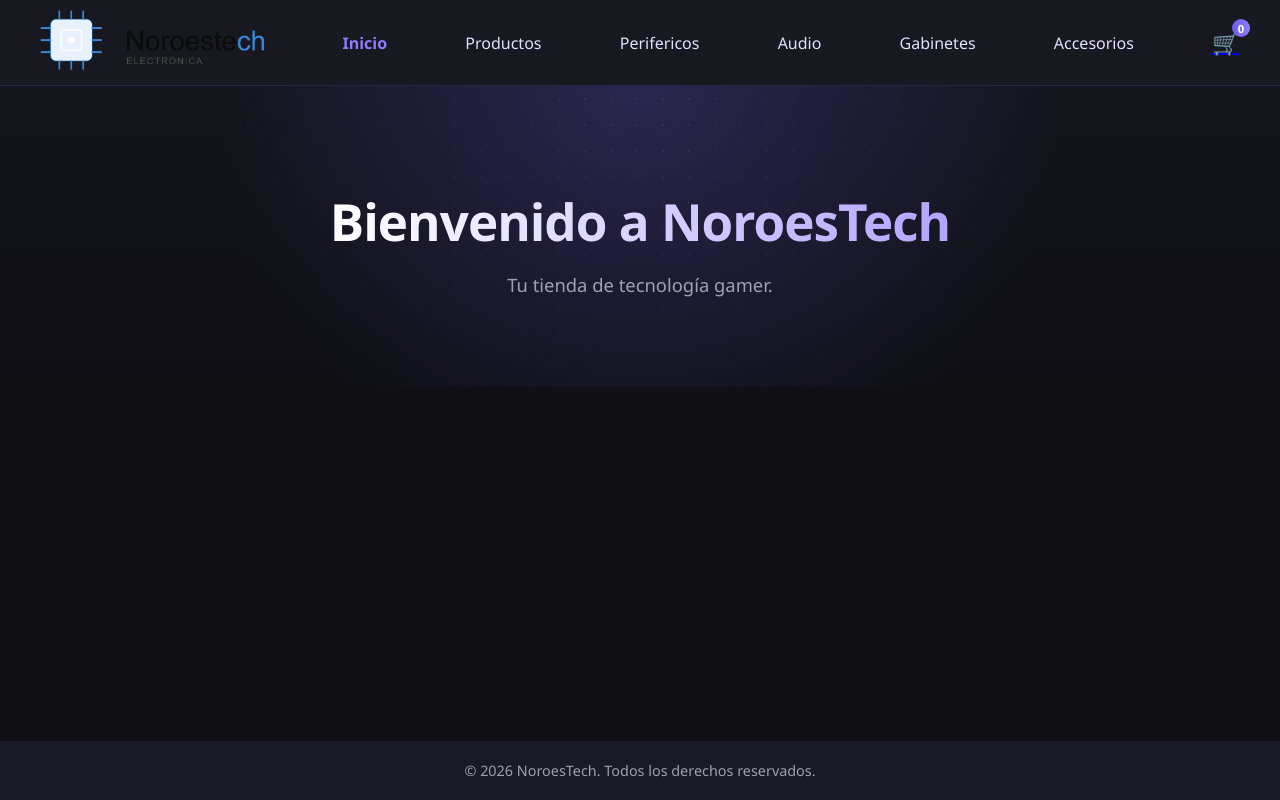
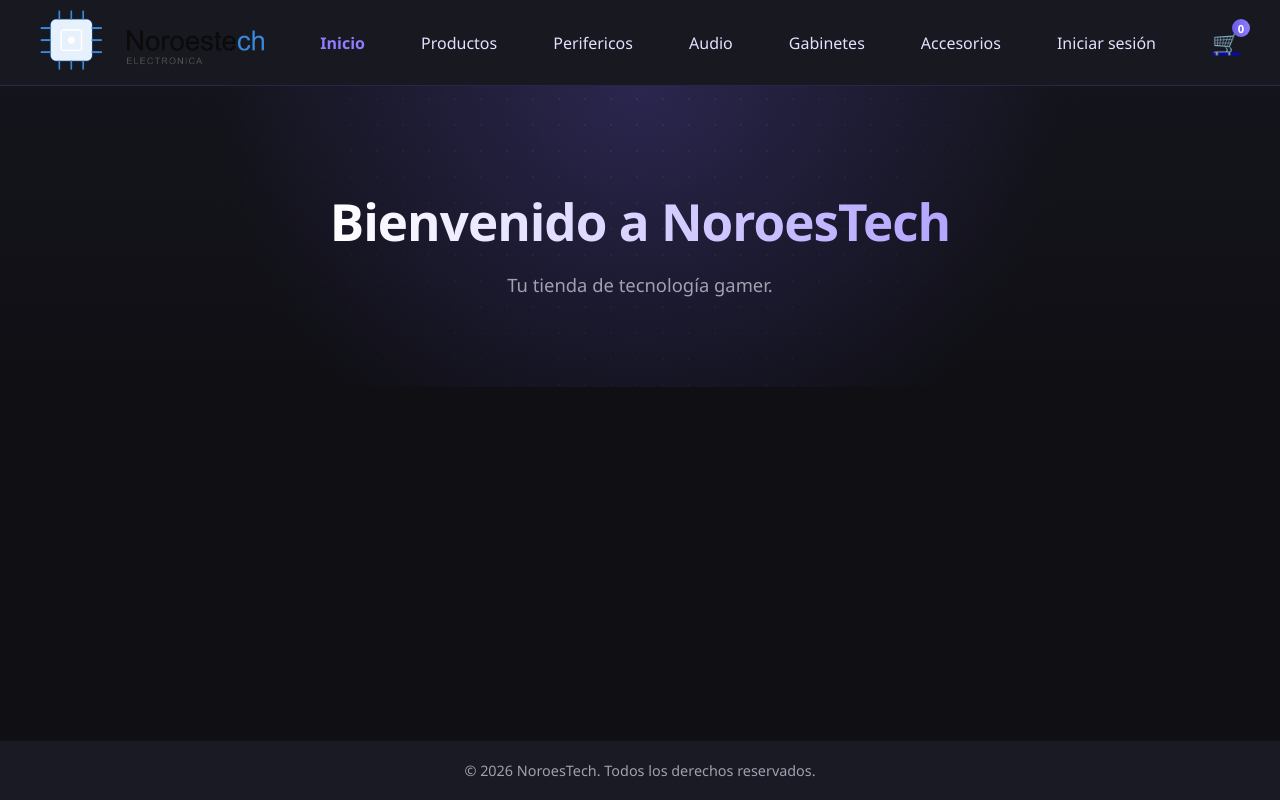
Before and after one commit to EMAGMZ/noroestech, a React (Vite) app: page / in a window 1280 px wide. Built offline with nearby package versions, Linux system fonts and the light colour scheme; no server answers.

Commit message:
feat: mostrar usuario logueado y boton de cerrar sesion en NavBar

```diff
--- a/src/components/NavBar/NavBar.jsx
+++ b/src/components/NavBar/NavBar.jsx
@@ -1,9 +1,12 @@
 import { NavLink, Link } from 'react-router-dom';
 import CartWidget from '../CartWidget/CartWidget';
+import { useAuth } from '../../context/AuthContext';
 import logo from '../../assets/logo_noroestech.png';
 import styles from './NavBar.module.css';
 
 function NavBar() {
+  const { user, logout } = useAuth();
+
   return (
     <nav className={styles.navbar}>
       <Link to="/">
@@ -45,6 +48,21 @@ function NavBar() {
       >
         Accesorios
       </NavLink>
+
+      {user ? (
+        <div className={styles.userInfo}>
+          <span>{user.email}</span>
+          <button onClick={logout}>Cerrar sesión</button>
+        </div>
+      ) : (
+        <NavLink
+          to="/login"
+          className={({ isActive }) => isActive ? styles.linkActivo : styles.linkNormal}
+        >
+          Iniciar sesión
+        </NavLink>
+      )}
+
       <CartWidget />
     </nav>
   );
--- a/src/components/NavBar/NavBar.module.css
+++ b/src/components/NavBar/NavBar.module.css
@@ -67,3 +67,18 @@
   text-decoration: none;
   font-weight: 700;
 }
+
+.userInfo {
+  display: flex;
+  align-items: center;
+  gap: 8px;
+  color: white;
+  font-size: 0.9rem;
+}
+
+.userInfo button {
+  cursor: pointer;
+  padding: 4px 10px;
+  border-radius: 4px;
+  border: none;
+}
```
